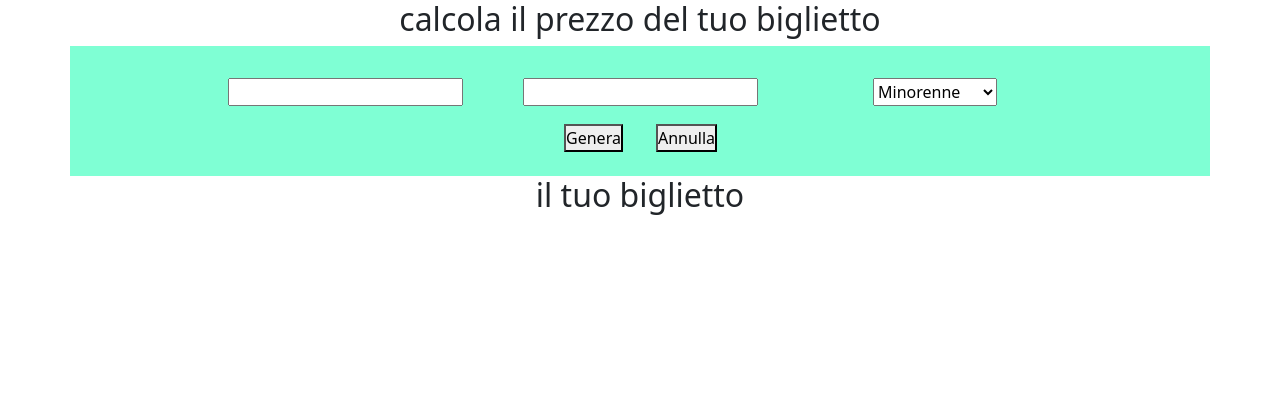
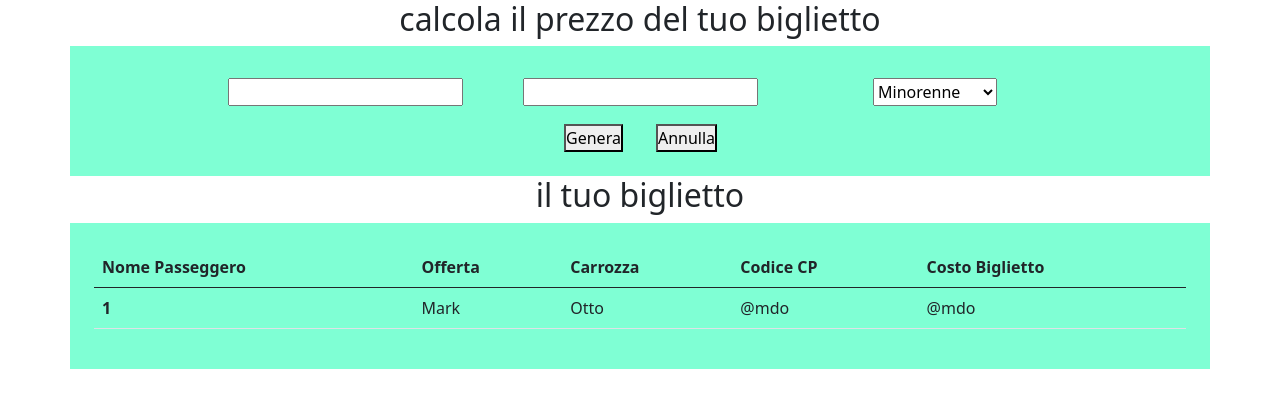
Before and after one commit to Gandalf93/js-biglietto-treno-form, a plain HTML site: page index.html in a window 1280 px wide. Drawn offline with nearby package versions, Linux system fonts and the light colour scheme.

Commit message:
add-table-html

```diff
--- a/index.html
+++ b/index.html
@@ -47,8 +47,31 @@
 
 
         <section>
-            <div class="alto">
+            <div class="alto ">
                 <h2>il tuo biglietto</h2>
+                <div class="container p-4 cont_piccolo">
+                <table class="table">
+                    <thead>
+                      <tr>
+                        <th scope="col-2">Nome Passeggero</th>
+                        <th scope="col-2">Offerta</th>
+                        <th scope="col-2">Carrozza</th>
+                        <th scope="col-2">Codice CP</th>
+                        <th scope="col-2">Costo Biglietto</th>
+                      </tr>
+                    </thead>
+                    <tbody>
+                      <tr>
+                        <th scope="row">1</th>
+                        <td>Mark</td>
+                        <td>Otto</td>
+                        <td>@mdo</td>
+                        <td>@mdo</td>
+                      </tr>
+
+                    </tbody>
+                  </table>
+                </div>
             </div>
         </section>
     </main>
```
